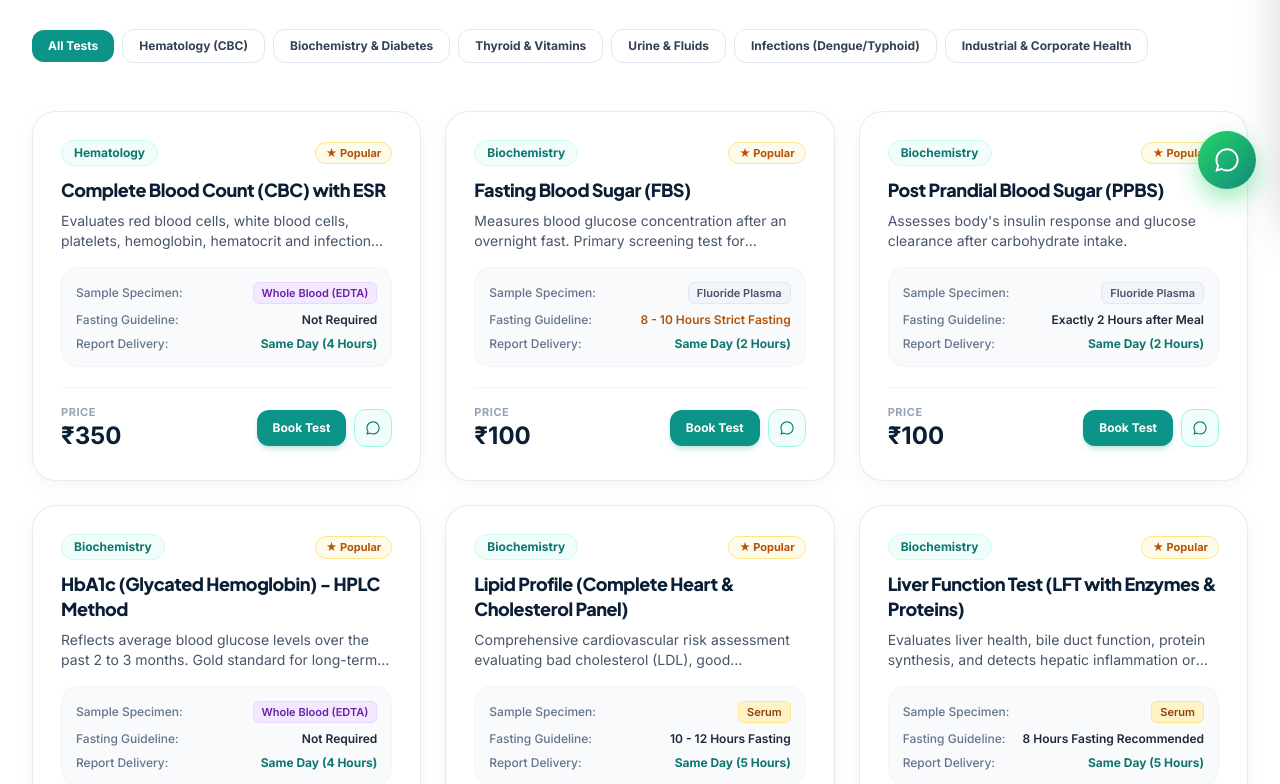
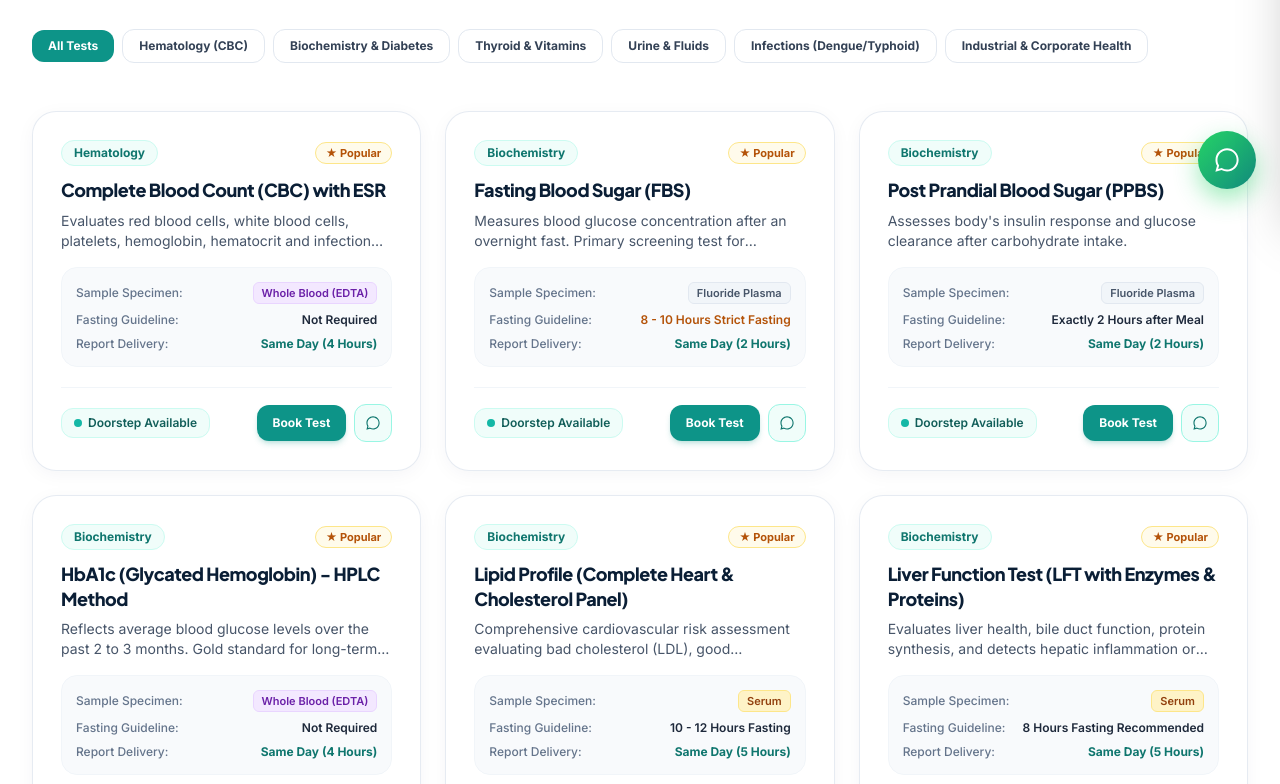
Before and after one commit to aaryavtechnologies-tech/avexahealthcare, a website: page services.html in a window 1280 px wide. Shown: the part 587-1371 px from the top of the page. Drawn offline with nearby package versions, Linux system fonts and the light colour scheme.

Commit message:
Remove prices from all diagnostic service cards and catalog directory

```diff
--- a/js/main.js
+++ b/js/main.js
@@ -436,10 +436,10 @@
             </div>
 
             <div class="pt-4 border-t border-slate-100 flex items-center justify-between gap-3">
-              <div>
-                <span class="text-[11px] font-bold uppercase tracking-wider text-slate-400 block">Price</span>
-                <span class="text-2xl font-black text-navy-900">₹${test.price}</span>
-              </div>
+              <span class="inline-flex items-center gap-1.5 text-xs font-semibold text-teal-800 bg-teal-50 px-3 py-1.5 rounded-xl border border-teal-100">
+                <span class="w-2 h-2 rounded-full bg-teal-500"></span>
+                Doorstep Available
+              </span>
               <div class="flex items-center gap-2">
                 <button type="button"
                         data-open-modal="homeCollectionModal"
@@ -447,10 +447,11 @@
                         class="px-4 py-2.5 bg-teal-600 hover:bg-teal-700 text-white text-xs font-bold rounded-xl transition shadow-md shadow-teal-600/20">
                   Book Test
                 </button>
-                <a href="https://wa.me/${WHATSAPP_PHONE}?text=${encodeURIComponent('Hi Avexa Healthcare, I want to book: ' + test.name + ' (₹' + test.price + ')')}"
+                <a href="https://wa.me/${WHATSAPP_PHONE}?text=${encodeURIComponent('Hi Avexa Healthcare, I want to book / inquire about: ' + test.name)}"
                    target="_blank"
                    rel="noopener noreferrer"
-                   aria-label="Book ${test.name} via WhatsApp"
+                   aria-label="Inquire about ${test.name} via WhatsApp"
+                   title="Inquire via WhatsApp"
                    class="p-2.5 text-teal-700 bg-teal-50 hover:bg-teal-100 rounded-xl transition border border-teal-200">
                   <svg class="w-4 h-4" fill="currentColor" viewBox="0 0 24 24"><path d="M12.04 2C6.58 2 2.13 6.45 2.13 11.91C2.13 13.66 2.59 15.36 3.45 16.86L2.05 22L7.3 20.62C8.75 21.41 10.38 21.83 12.04 21.83C17.5 21.83 21.95 17.38 21.95 11.92C21.95 9.27 20.92 6.78 19.05 4.91C17.18 3.03 14.69 2 12.04 2M12.05 3.67C14.25 3.67 16.31 4.53 17.87 6.09C19.42 7.65 20.28 9.72 20.28 11.92C20.28 16.46 16.58 20.15 12.04 20.15C10.56 20.15 9.11 19.76 7.85 19.01L7.55 18.83L4.43 19.65L5.26 16.61L5.06 16.29C4.24 15 3.8 13.47 3.8 11.91C3.81 7.37 7.5 3.67 12.05 3.67Z"/></svg>
                 </a>
--- a/js/tests-data.js
+++ b/js/tests-data.js
@@ -11,7 +11,6 @@ window.AVEXA_TESTS = [
     sample: "Whole Blood (EDTA)",
     fasting: "Not Required",
     tat: "Same Day (4 Hours)",
-    price: 350,
     popular: true,
     description: "Evaluates red blood cells, white blood cells, platelets, hemoglobin, hematocrit and infection markers (ESR). Essential for screening anemia, infections, leukemia and general wellness.",
     parameters: ["Hemoglobin", "RBC Count", "WBC Total Count", "Differential Count (5-part)", "Platelet Count", "PCV/Hematocrit", "MCV, MCH, MCHC", "RDW-CV", "ESR (Westergren)"]
@@ -23,7 +22,6 @@ window.AVEXA_TESTS = [
     sample: "Fluoride Plasma",
     fasting: "8 - 10 Hours Strict Fasting",
     tat: "Same Day (2 Hours)",
-    price: 100,
     popular: true,
     description: "Measures blood glucose concentration after an overnight fast. Primary screening test for prediabetes and diabetes mellitus.",
     parameters: ["Fasting Plasma Glucose"]
@@ -35,7 +33,6 @@ window.AVEXA_TESTS = [
     sample: "Fluoride Plasma",
     fasting: "Exactly 2 Hours after Meal",
     tat: "Same Day (2 Hours)",
-    price: 100,
     popular: true,
     description: "Assesses body's insulin response and glucose clearance after carbohydrate intake.",
     parameters: ["Post-Prandial Plasma Glucose"]
@@ -47,7 +44,6 @@ window.AVEXA_TESTS = [
     sample: "Whole Blood (EDTA)",
     fasting: "Not Required",
     tat: "Same Day (4 Hours)",
-    price: 450,
     popular: true,
     description: "Reflects average blood glucose levels over the past 2 to 3 months. Gold standard for long-term diabetes monitoring and glycemic control.",
     parameters: ["HbA1c Percentage", "Estimated Average Glucose (eAG)"]
@@ -59,7 +55,6 @@ window.AVEXA_TESTS = [
     sample: "Serum",
     fasting: "10 - 12 Hours Fasting",
     tat: "Same Day (5 Hours)",
-    price: 650,
     popular: true,
     description: "Comprehensive cardiovascular risk assessment evaluating bad cholesterol (LDL), good cholesterol (HDL), triglycerides, and atherogenic ratios.",
     parameters: ["Total Cholesterol", "HDL Cholesterol (Good)", "LDL Cholesterol (Bad)", "VLDL Cholesterol", "Triglycerides", "Total Chol/HDL Ratio", "LDL/HDL Ratio"]
@@ -71,7 +66,6 @@ window.AVEXA_TESTS = [
     sample: "Serum",
     fasting: "8 Hours Fasting Recommended",
     tat: "Same Day (5 Hours)",
-    price: 700,
     popular: true,
     description: "Evaluates liver health, bile duct function, protein synthesis, and detects hepatic inflammation or jaundice.",
     parameters: ["Bilirubin Total", "Bilirubin Direct & Indirect", "SGOT / AST", "SGPT / ALT", "Alkaline Phosphatase (ALP)", "Total Protein", "Albumin", "Globulin", "A:G Ratio", "GGTP"]
@@ -83,7 +77,6 @@ window.AVEXA_TESTS = [
     sample: "Serum",
     fasting: "Not Required (Water intake normal)",
     tat: "Same Day (5 Hours)",
-    price: 750,
     popular: true,
     description: "Checks renal filtration efficiency, waste clearance, electrolyte balance, and screens for chronic kidney disease.",
     parameters: ["Blood Urea", "BUN (Blood Urea Nitrogen)", "Serum Creatinine", "Serum Uric Acid", "Serum Calcium", "Sodium (Na+)", "Potassium (K+)", "Chloride (Cl-)", "eGFR"]
@@ -95,7 +88,6 @@ window.AVEXA_TESTS = [
     sample: "Serum",
     fasting: "Morning sample preferred",
     tat: "Same Day (6 Hours)",
-    price: 500,
     popular: true,
     description: "Chemiluminescent assay assessing thyroid gland functioning for hypothyroidism, hyperthyroidism, weight fluctuations, and fatigue.",
     parameters: ["Total Triiodothyronine (T3)", "Total Thyroxine (T4)", "Thyroid Stimulating Hormone (TSH)"]
@@ -107,7 +99,6 @@ window.AVEXA_TESTS = [
     sample: "Serum",
     fasting: "Morning sample preferred",
     tat: "Same Day (6 Hours)",
-    price: 750,
     popular: false,
     description: "Measures biologically active unbound thyroid hormones, crucial for pregnant women and patients on thyroid medications.",
     parameters: ["Free T3", "Free T4", "Ultrasensitive TSH 3rd Gen"]
@@ -119,7 +110,6 @@ window.AVEXA_TESTS = [
     sample: "Serum",
     fasting: "Not Required",
     tat: "Same Day (6 Hours)",
-    price: 900,
     popular: true,
     description: "Measures active circulating Vitamin D essential for bone density, calcium absorption, muscle recovery, and immune competence.",
     parameters: ["25-OH Vitamin D Total"]
@@ -131,7 +121,6 @@ window.AVEXA_TESTS = [
     sample: "Serum",
     fasting: "10 Hours Fasting Recommended",
     tat: "Same Day (6 Hours)",
-    price: 800,
     popular: true,
     description: "Essential for nerve health, brain function, and red blood cell production. Common deficiency among vegetarian populations in India.",
     parameters: ["Vitamin B12 Level"]
@@ -143,7 +132,6 @@ window.AVEXA_TESTS = [
     sample: "Clean-catch Midstream Urine",
     fasting: "First Morning Urine Preferred",
     tat: "Same Day (2 Hours)",
-    price: 150,
     popular: true,
     description: "Screens for urinary tract infections (UTI), kidney disease, proteinuria, glucosuria, presence of crystals, pus cells, and microscopic hematuria.",
     parameters: ["Color & Transparency", "pH & Specific Gravity", "Urine Protein / Albumin", "Urine Sugar", "Pus Cells / Leucocytes", "RBCs", "Epithelial Cells", "Casts & Crystals"]
@@ -155,7 +143,6 @@ window.AVEXA_TESTS = [
     sample: "Serum / Whole Blood",
     fasting: "Not Required",
     tat: "Same Day (2 Hours)",
-    price: 950,
     popular: true,
     description: "Early detection of Dengue viral infection from Day 1 of fever (NS1) as well as subacute immune response (IgM/IgG antibodies).",
     parameters: ["Dengue NS1 Antigen", "Dengue IgM Antibody", "Dengue IgG Antibody"]
@@ -167,7 +154,6 @@ window.AVEXA_TESTS = [
     sample: "Serum",
     fasting: "Not Required",
     tat: "Same Day (4 Hours)",
-    price: 450,
     popular: false,
     description: "High-sensitivity marker indicating systemic inflammation, acute bacterial/viral infections, and long-term cardiac inflammation risk.",
     parameters: ["High-Sensitivity CRP Level"]
@@ -179,7 +165,6 @@ window.AVEXA_TESTS = [
     sample: "Serum",
     fasting: "12 Hours Fasting Required",
     tat: "Same Day (6 Hours)",
-    price: 1100,
     popular: false,
     description: "Comprehensive evaluation of iron stores, binding capacity, and ferritin reserves. Essential for diagnosing stubborn anemia.",
     parameters: ["Serum Iron", "Total Iron Binding Capacity (TIBC)", "UIBC", "% Transferrin Saturation", "Serum Ferritin"]
@@ -191,7 +176,6 @@ window.AVEXA_TESTS = [
     sample: "Physiological Recording",
     fasting: "Not Required",
     tat: "Immediate (15 Minutes)",
-    price: 300,
     popular: true,
     description: "High-precision digital recording of cardiac electrical rhythms to diagnose arrhythmias, ischemia, heart strain, or acute infarction.",
     parameters: ["Heart Rate", "PR Interval", "QRS Duration", "QT/QTc", "Rhythm Analysis", "Ischemic ST-T Changes"]
@@ -203,7 +187,6 @@ window.AVEXA_TESTS = [
     sample: "Blood, Urine & Physical",
     fasting: "10 Hours Fasting",
     tat: "24 Hours (Full Certificate)",
-    price: 850,
     popular: true,
     description: "Certified fitness evaluation for factory employees and corporate personnel compliant with Gujarat & DNH Industrial Factories Act.",
     parameters: ["CBC with ESR", "Blood Group & Rh", "Urine Routine", "Fasting Blood Sugar", "Physical Vitals & BMI", "Color Vision (Ishihara)", "Medical Fitness Certificate"]
@@ -215,7 +198,6 @@ window.AVEXA_TESTS = [
     sample: "Multimodal Screen",
     fasting: "Fasting Preferred",
     tat: "24-48 Hours",
-    price: 1250,
     popular: true,
     description: "Mandatory statutory occupational health checkup including lung function test (Spirometry) and Pure Tone Audiometry for noise-exposed workers.",
     parameters: ["CBC + Hemogram", "Blood Sugar", "Urine R/M", "Digital ECG", "Pure Tone Audiometry", "Spirometry (Lung Capacity)", "Eye & Vision Testing", "Doctor Physical Fitness Form"]
--- a/services.html
+++ b/services.html
@@ -151,7 +151,7 @@
               Interactive Catalog
             </span>
             <h2 class="text-2xl sm:text-3xl font-extrabold text-navy-900 mt-2">
-              Browse Diagnostic Tests &amp; Pricing
+              Browse Diagnostic Tests &amp; Directory
             </h2>
             <p id="testsCountDisplay" class="text-xs text-slate-500 mt-1 font-medium">
               Showing all diagnostic tests
```
